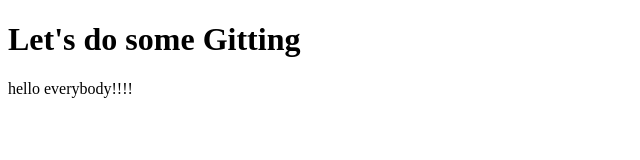
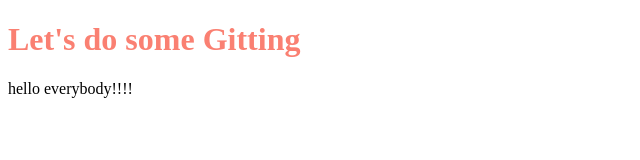
Before and after one commit to YoadGantz/gitAdvanced, a plain HTML site: page index.html in a window 1280 px wide. Shown: the whole page, without its empty margins (0-640 px from the left). Drawn offline with Linux system fonts and the light colour scheme.

Commit message:
styling h1

```diff
--- /dev/null
+++ b/css/style.css
@@ -0,0 +1,3 @@
+h1 {
+    color: salmon;
+}
--- a/index.html
+++ b/index.html
@@ -3,6 +3,7 @@
 <head>
     <meta charset="UTF-8">
     <meta name="viewport" content="width=device-width, initial-scale=1.0">
+    <link rel="stylesheet" href="/css/style.css">
     <title>Document</title>
 </head>
 <body>
```
